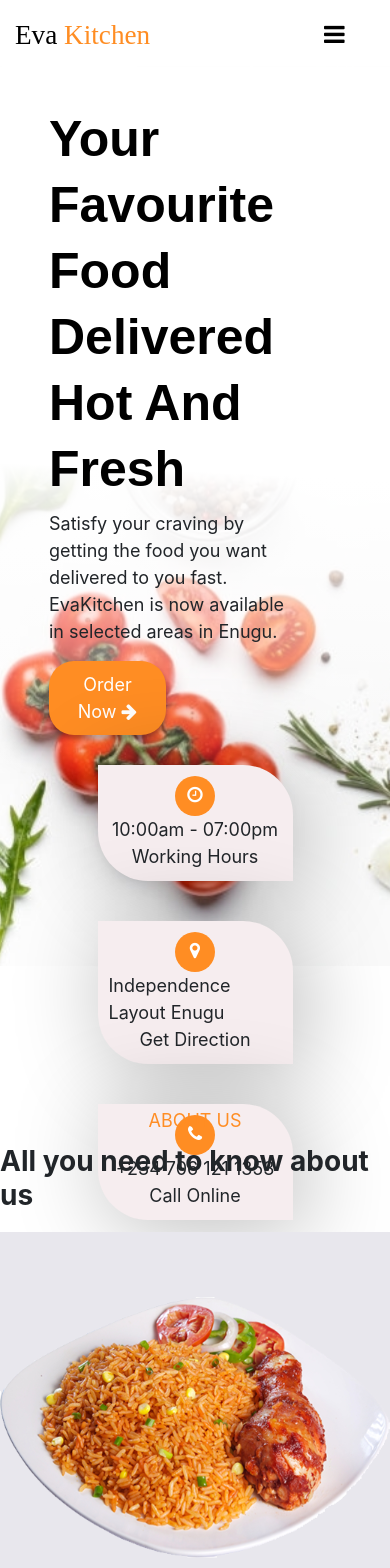
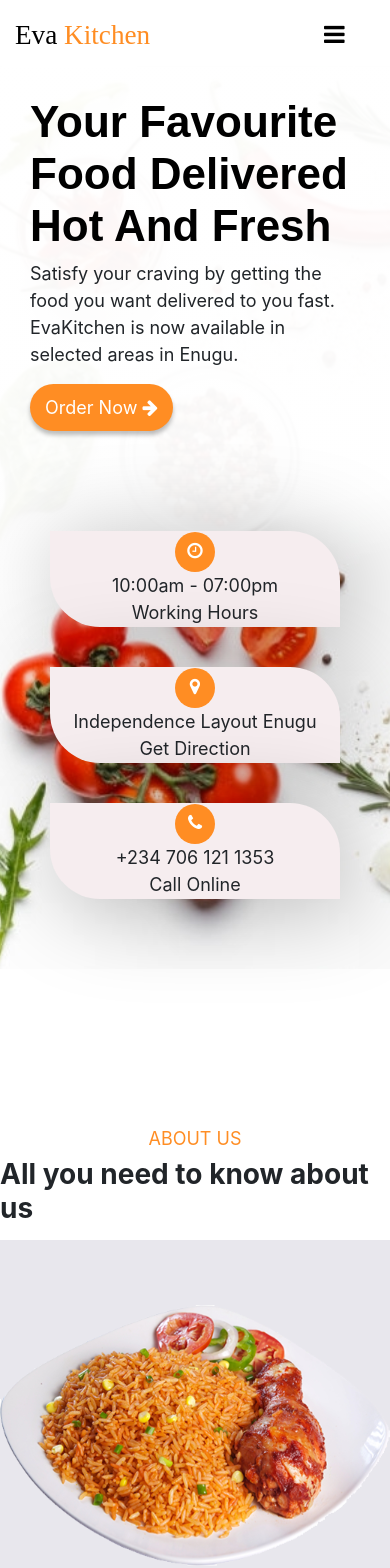
Before and after one commit to Dverybest/Eva-kitchen, a React (Create React App) app: page / in a window 390 px wide. Shown: the top 1568 px of the page. Built offline with nearby package versions, Linux system fonts and the light colour scheme; a web font is replaced by a local one.

Commit message:
fix mobile view

```diff
--- a/package.json
+++ b/package.json
@@ -2,10 +2,7 @@
   "name": "my-app2",
   "version": "0.1.0",
   "private": true,
-  "engines": {
-    "node": "14.8.0",
-    "npm": "6.14.7"
-  },
+
   "dependencies": {
     "@testing-library/jest-dom": "^5.11.6",
     "@testing-library/react": "^11.2.2",
--- a/src/App.js
+++ b/src/App.js
@@ -1,18 +1,14 @@
-import Navbar from './components/Navbar'
-import  {BrowserRouter, Route } from 'react-router-dom'
+import React from 'react'
+import { BrowserRouter, Switch, Route } from 'react-router-dom'
 import LandingPage from './components/LandingPage'
 
 
 function App() {
   return (
     <BrowserRouter>
-    <div className="App">
-
-     <Navbar />
-     <Route path='/' Component={LandingPage} />
-
-     <LandingPage />
-    </div>
+      <Switch>
+        <Route exact path='/' component={LandingPage} />
+      </Switch>
     </BrowserRouter>
   );
 }
--- a/src/components/LandingPage.css
+++ b/src/components/LandingPage.css
@@ -1,79 +1,103 @@
-.LandingPage{
+.LandingPage {
     font-size: 18px;
 }
 
-.hero{
+.hero {
     display: flex;
     flex-direction: column;
     justify-content: space-between;
     background-image: url('../images/background1.svg');
     background-repeat: no-repeat;
     background-size: cover;
-    height: 1000px;
+    min-height: 100vh;
 }
-.hero-intro{
-    display: grid;
-    grid-template-columns: 1fr 1fr;
-    gap: 10px;
-    margin-top: 100px;
+
+.hero-intro {
+    display: flex;
+    justify-content: space-around;
+    /* display: grid;
+    grid-template-columns: 1fr 2fr;
+    gap: 10px;*/
+    margin: 50px;
 }
-.hero-info{
+
+.hero-info {
     display: flex;
     flex-direction: column;
-    justify-content: flex-start;
-    width: 100%;
-    padding-left: 100px;
+    justify-content: center;
+    align-items: flex-start;
 }
-.hero-info p{
-    width: 87%;
+
+.hero-info p {
+    max-width: 475px;
 }
-.hero-info h1{
+
+.hero-info h1 {
     font-family: 'Raleway', sans-serif;
     font-style: normal;
     font-weight: bold;
     font-size: 50px;
     line-height: 66px;
+    max-width: 506px;
     text-transform: capitalize;
     color: #000000;
 }
-.hero-info button{
+
+.hero-info button {
     border-radius: 25px;
     border-style: none;
     background-color: #ff8d23;
     color: white;
-    padding: 10px 15px 10px 15px;
-    width: 40%;
+    padding: 10px 15px;
     box-shadow: 0px 4px 4px rgba(0, 0, 0, 0.25);
 }
-.hero-image{
+
+.hero-image {
     display: flex;
+    flex-shrink: 1;
     justify-content: center;
     align-items: flex-start;
+    max-width: 450px;
 }
-.hero-contact{
-    display: grid;
-    grid-template-columns: 1fr 1fr 1fr;
-    margin-bottom: 100px;
+
+.hero-image img {
+    max-width: 100%;
+    height: auto;
 }
-.hero-contact-info{
-    width: 60%;
+
+.hero-contact {
+    padding: 50px;
+}
+
+.hero-contact-info {
+    max-width: 290px;
     justify-self: center;
     display: flex;
+    /* flex: 1; */
     flex-direction: column;
     align-items: center;
+    margin: 10px;
     border: 1px solid transparent;
     background-color: #F6EDEF;
     box-shadow: 8.82458px 8.82458px 88.2458px 3.52983px rgba(0, 0, 0, 0.25);
     border-radius: 0px 50px 0px 50px;
-    padding: 10px;
+    /* padding: 10px; */
 }
-.clock{
+
+.hero-contact-info p {
+    margin-bottom: 0px;
+    text-align: center;
+}
+
+/* .clock {
     justify-self: end;
 }
-.phone{
+
+.phone {
     justify-self: left;
-}
-.icons{
+} */
+
+.icons {
     width: 40px;
     height: 40px;
     border-radius: 50%;
@@ -83,32 +107,38 @@
     display: flex;
     justify-content: center;
 }
-.landingPage-about{
-    height: 700px;
+
+.landingPage-about {
+    min-height: 100vh;
     display: flex;
     flex-direction: column;
     justify-content: space-evenly;
     align-items: center;
-    padding-top: 30px;
+    padding-top: 50px;
 }
-.sec-text{
+
+.sec-text {
     color: #ff8d23;
 }
-.landingPage-about h3{
+
+.landingPage-about h3 {
     font-weight: bold;
 }
-.landingPage-about-content{
+
+.landingPage-about-content {
     display: grid;
     grid-template-columns: 1fr 1fr;
     gap: 30px;
     padding-top: 30px;
 }
-.landingPage-about-content img{
+
+.landingPage-about-content img {
     width: 80%;
     height: auto;
     justify-self: flex-end;
 }
-.landingPage-about-info{
+
+.landingPage-about-info {
     text-align: justify;
     width: 90%;
     justify-self: flex-start;
@@ -116,10 +146,12 @@
     flex-direction: column;
     justify-content: flex-start;
 }
-.landingPage-about-info p{
+
+.landingPage-about-info p {
     padding-bottom: 20px;
 }
-.landingPage-about-info button{
+
+.landingPage-about-info button {
     width: 40%;
     background-color: #ff8d23;
     color: white;
@@ -128,89 +160,83 @@
     padding: 10px;
     margin-top: 30px;
 }
-.landingPage-ad{
-    display: grid;
-    grid-template-columns: 1fr 1fr;
-    justify-items: center;
-    align-content: center;
-    gap: 20px;
+
+.landingPage-ad {
+    display: flex;
+    justify-content: space-between;
+    align-items: center;
     background-image: url('../images/background2.svg');
     background-repeat: no-repeat;
     background-size: cover;
+    margin: 0;
     margin-top: 50px;
     height: 300px;
 }
-.landingPage-ad p{
+
+.landingPage-ad p {
     color: white;
     font-size: 2.5rem;
     font-weight: bold;
-    width: 87%;
+    margin-left: 50px;
+    max-width: 732px;
 }
-.landingPage-ad button{
+
+.landingPage-ad button {
     color: #ff8d23;
     background-color: white;
     border-radius: 25px;
     border-style: none;
-    height: 40%;
+    height: 50px;
     padding: 5px 40px 5px 40px;
-    margin-left: 55%;
     align-self: center;
     justify-self: center;
+}
 
-}
-@media screen and (max-width: 700px){
-    .hero{
-        height: 900px;
-        display: grid;
-        grid-template-rows: 1fr 1fr;
-    }
-    .hero-image{
+@media screen and (max-width: 700px) {
+    .hero {}
+    .hero-image {
         display: none;
     }
-    .hero-intro{
-        display: flex;
-        justify-content: center;
-        padding: 0px;
-        margin-top: 30px;
-        width: 100%;
+    .hero-intro {
+        margin: 30px;
     }
-    .hero-info{
-        justify-content: center;
-        width: 80%;
-        padding: 10px;
-        /* background-color: green; */
+    .hero-info p {
+        max-width: 350px;
+        font-size: 18px;
     }
-
-    .hero-contact{
+    .hero-info h1 {
+        font-size: 44px;
+        line-height: 52px;
+        max-width: 350px;
+    }
+    .hero-contact {
         display: flex;
         flex-direction: column;
         justify-content: center;
         align-items: center;
     }
-    .hero-contact-info{
-        width: 50%;
+    .hero-contact-info {
         margin-top: 20px;
         margin-bottom: 20px;
     }
-    .landingPage-about{
+    .landingPage-about {
         height: 1400px;
         justify-content: space-evenly;
         margin-top: 100px;
     }
-    .landingPage-about-content{
+    .landingPage-about-content {
         display: flex;
         flex-direction: column;
         padding-top: 0px;
     }
-    .landingPage-about-content img{
+    .landingPage-about-content img {
         width: 100%;
-
     }
-    .landingPage-about-info{
+    .landingPage-about-info {
         width: 100%;
         padding: 30px;
     }
-    .landingPage-ad{
+    .landingPage-ad {
         margin-top: 0px;
         display: flex;
         flex-direction: row;
@@ -218,11 +244,11 @@
         justify-content: center;
         align-items: center;
     }
-    .landingPage-ad p{
+    .landingPage-ad p {
         width: 81%;
         font-size: 2rem;
     }
-    .landingPage-ad button{
+    .landingPage-ad button {
         margin-left: 0%;
         /* padding: 0px; */
         height: 15%;
--- a/src/components/LandingPage.js
+++ b/src/components/LandingPage.js
@@ -2,37 +2,41 @@
 import './LandingPage.css'
 import Dish1 from '../images/dish1.svg'
 import image1 from '../images/about image.svg'
+import Navbar from './Navbar'
 
 
 const LandingPage = () => {
     return (
         <div className='LandingPage'>
+            <Navbar />
             <section className='hero'>
-                <div className='hero-intro '>
-                    <div className='hero-info'>
+                <div className='hero-intro'>
+                        <div className='hero-info '>
                             <h1>Your Favourite Food Delivered Hot And Fresh</h1>
                             <p>Satisfy your craving by getting the food you want delivered to you fast. EvaKitchen is now available in selected areas in Enugu.</p>
-                        <button>Order Now                  <i class="fa fa-arrow-right" aria-hidden="true"></i></button>
+                            <button>Order Now <i class="fa fa-arrow-right" aria-hidden="true"></i></button>
                         </div>
                         <div className='hero-image'>
-                        <img src={Dish1} alt='' />
+                        <img src={Dish1} alt='' className='img-fluid' />
                         </div>
                 </div>
-                <div className='hero-contact'>
-                    <div className='hero-contact-info clock'>
+                <div className='container hero-contact'>
+                    <div className='row px-0  justify-content-center'>
+                        <div className='hero-contact-info col-md-4'>
                             <div className='icons'><i class="fa fa-clock-o" aria-hidden="true"></i></div>
-                        <span>10:00am - 07:00pm</span>
-                        <span>Working Hours</span>
+                            <p>10:00am - 07:00pm</p>
+                            <p>Working Hours</p>
                         </div>
-                    <div className='hero-contact-info'>
+                        <div className='hero-contact-info col-md-4'>
                             <div className='icons'><i class="fa fa-map-marker" aria-hidden="true"></i></div>
-                        <span>Independence Layout Enugu</span>
-                        <span>Get Direction</span>
+                            <p>Independence Layout Enugu</p>
+                            <p>Get Direction</p>
                         </div>
-                    <div className='hero-contact-info phone'>
+                        <div className='hero-contact-info col-md-4'>
                             <div className='icons'><i class="fa fa-phone" aria-hidden="true"></i></div>
-                        <span>+234 706 121 1353</span>
-                        <span>Call Online</span>
+                            <p>+234 706 121 1353</p>
+                            <p>Call Online</p>
+                        </div>
                     </div>
                 </div>
             </section>
--- a/src/components/Navbar.css
+++ b/src/components/Navbar.css
@@ -70,13 +70,14 @@
     .NavBar-mobile{
         display: block;
         width: 85%;
-        height: 850px;
+        height: 100vh;
         margin-right: 0px;
         margin-left: 11%;
-        margin-top: 70px;
+        top: 70px;
         padding-top: 20px;
         padding-left: 30px;
         position: absolute;
+        z-index: 2;
         background-color: white;
     }
     .NavBar-mobile li{
--- a/src/components/Navbar.js
+++ b/src/components/Navbar.js
@@ -1,5 +1,5 @@
 import React, { useState } from 'react'
-import {Link} from 'react-router-dom'
+import {Link,withRouter} from 'react-router-dom'
 import './Navbar.css'
 
 const Navbar = () => {
@@ -17,7 +17,7 @@
     return (
         <nav>
             <div className=' nav'>
-                <a href='#' className='brand'>Eva <span>Kitchen</span></a>
+                <a href='/' className='brand'>Eva <span>Kitchen</span></a>
 
                 <button className='hamburger' onClick={handleClick}>
                         <i className='fa fa-bars'></i>
@@ -35,4 +35,4 @@
     )
 }
 
-export default Navbar
+export default withRouter(Navbar)
```
Also changed, not shown: src/images/background1.svg, 1 other file (tests, documents, lock files or other folders). Lines whose indentation alone changed are shown as unchanged.
